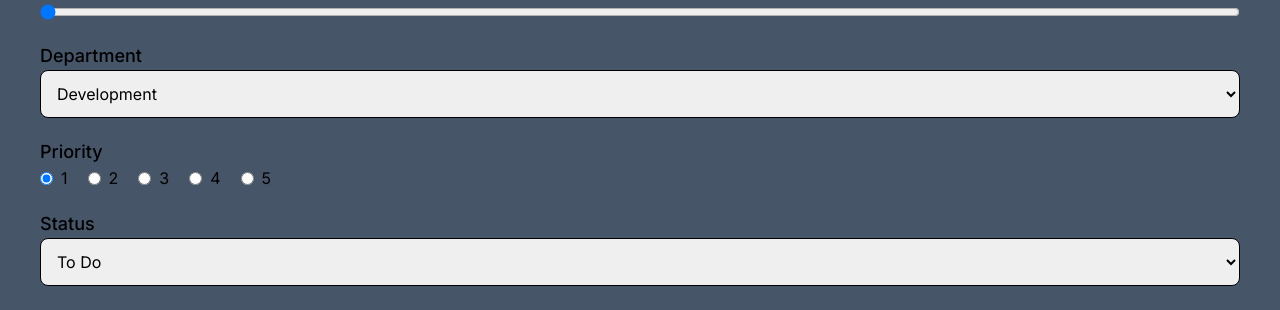
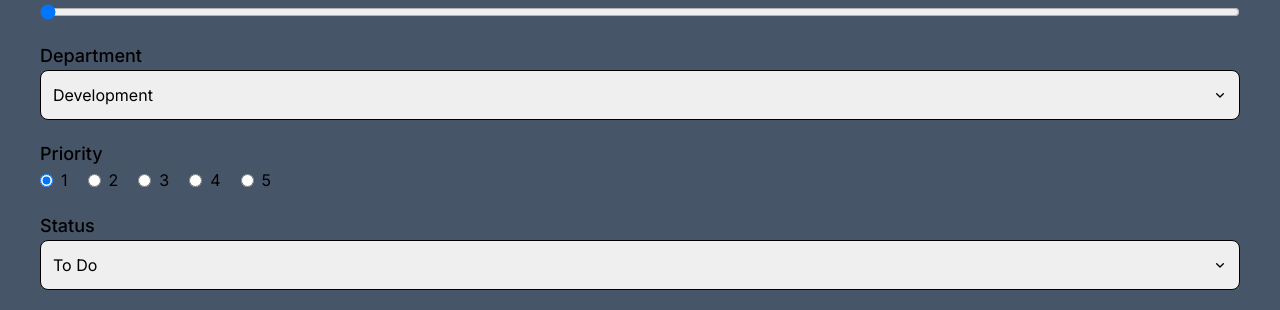
Before and after one commit to Tausif4171/Ascentra, a Next.js app: page /TicketPage/new in a window 1280 px wide. Shown: the part 448-758 px from the top of the page. Built offline with nearby package versions, Linux system fonts and the light colour scheme; no server answers; the database is empty.

Commit message:
dropdown carot fixed ✅

```diff
--- a/app/(components)/TaskForm.tsx
+++ b/app/(components)/TaskForm.tsx
@@ -178,8 +178,9 @@ export const TaskForm = ({ data, editMode }: Props) => {
         {/** Department Select */}
         <div>
           <label className="font-medium text-lg mb-2">Department</label>
+          <div className="relative">
             <select
-            className="w-full rounded-lg p-3 border border-gray-300 focus:outline-none focus:ring-2 focus:ring-blue-500 transition duration-200"
+              className="w-full rounded-lg p-3 pl-3 pr-10 border border-gray-300 focus:outline-none focus:ring-2 focus:ring-blue-500 transition duration-200 appearance-none"
               name="department"
               value={formData.department}
               onChange={handleChange}
@@ -189,6 +190,22 @@ export const TaskForm = ({ data, editMode }: Props) => {
               <option value="QA">QA (Quality Assurance)</option>
               <option value="Sales">Sales</option>
             </select>
+            <div className="absolute inset-y-0 right-0 flex items-center pr-3 pointer-events-none">
+              <svg
+                className="w-4 h-4 text-gray-400" // Adjust the size and color as needed
+                fill="none"
+                viewBox="0 0 24 24"
+                stroke="currentColor"
+              >
+                <path
+                  strokeLinecap="round"
+                  strokeLinejoin="round"
+                  strokeWidth={2}
+                  d="M7 10l5 5 5-5"
+                />
+              </svg>
+            </div>
+          </div>
         </div>
 
         {/** Priority Radio Buttons */}
@@ -220,8 +237,9 @@ export const TaskForm = ({ data, editMode }: Props) => {
         {/** Status Select */}
         <div>
           <label className="font-medium text-lg mb-2">Status</label>
+          <div className="relative">
             <select
-            className="w-full rounded-lg p-3 border border-gray-300 focus:outline-none focus:ring-2 focus:ring-blue-500 transition duration-200"
+              className="w-full rounded-lg p-3 pl-3 pr-10 border border-gray-300 focus:outline-none focus:ring-2 focus:ring-blue-500 transition duration-200 appearance-none"
               name="status"
               value={formData.status}
               onChange={handleChange}
@@ -232,13 +250,30 @@ export const TaskForm = ({ data, editMode }: Props) => {
               <option value="On Hold">On Hold</option>
               <option value="Completed">Completed</option>
             </select>
+            <div className="absolute inset-y-0 right-0 flex items-center pr-3 pointer-events-none">
+              <svg
+                className="w-4 h-4 text-gray-400" // Adjust the size and color as needed
+                fill="none"
+                viewBox="0 0 24 24"
+                stroke="currentColor"
+              >
+                <path
+                  strokeLinecap="round"
+                  strokeLinejoin="round"
+                  strokeWidth={2}
+                  d="M7 10l5 5 5-5"
+                />
+              </svg>
+            </div>
+          </div>
         </div>
 
         {/** Assign to Select */}
         <div>
           <label className="font-medium text-lg mb-2">Assign to</label>
+          <div className="relative">
             <select
-            className="w-full rounded-lg p-3 border border-gray-300 focus:outline-none focus:ring-2 focus:ring-blue-500 transition duration-200"
+              className="w-full rounded-lg p-3 pl-3 pr-10 border border-gray-300 focus:outline-none focus:ring-2 focus:ring-blue-500 transition duration-200 appearance-none"
               name="assignedTo"
               value={formData.assignedTo}
               onChange={handleChange}
@@ -250,6 +285,22 @@ export const TaskForm = ({ data, editMode }: Props) => {
                 </option>
               ))}
             </select>
+            <div className="absolute inset-y-0 right-0 flex items-center pr-3 pointer-events-none">
+              <svg
+                className="w-4 h-4 text-gray-400" // Adjust the size and color as needed
+                fill="none"
+                viewBox="0 0 24 24"
+                stroke="currentColor"
+              >
+                <path
+                  strokeLinecap="round"
+                  strokeLinejoin="round"
+                  strokeWidth={2}
+                  d="M7 10l5 5 5-5"
+                />
+              </svg>
+            </div>
+          </div>
         </div>
 
         {/** Due Date Input */}
```
Lines whose indentation alone changed are shown as unchanged.
